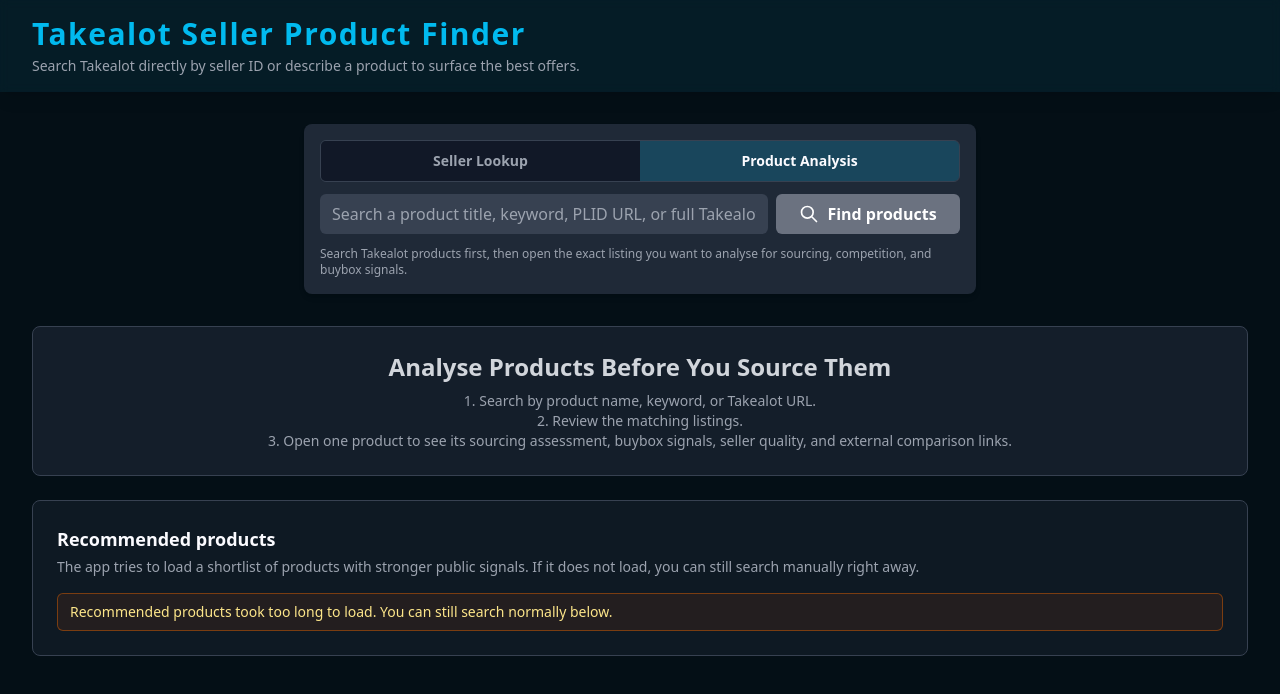
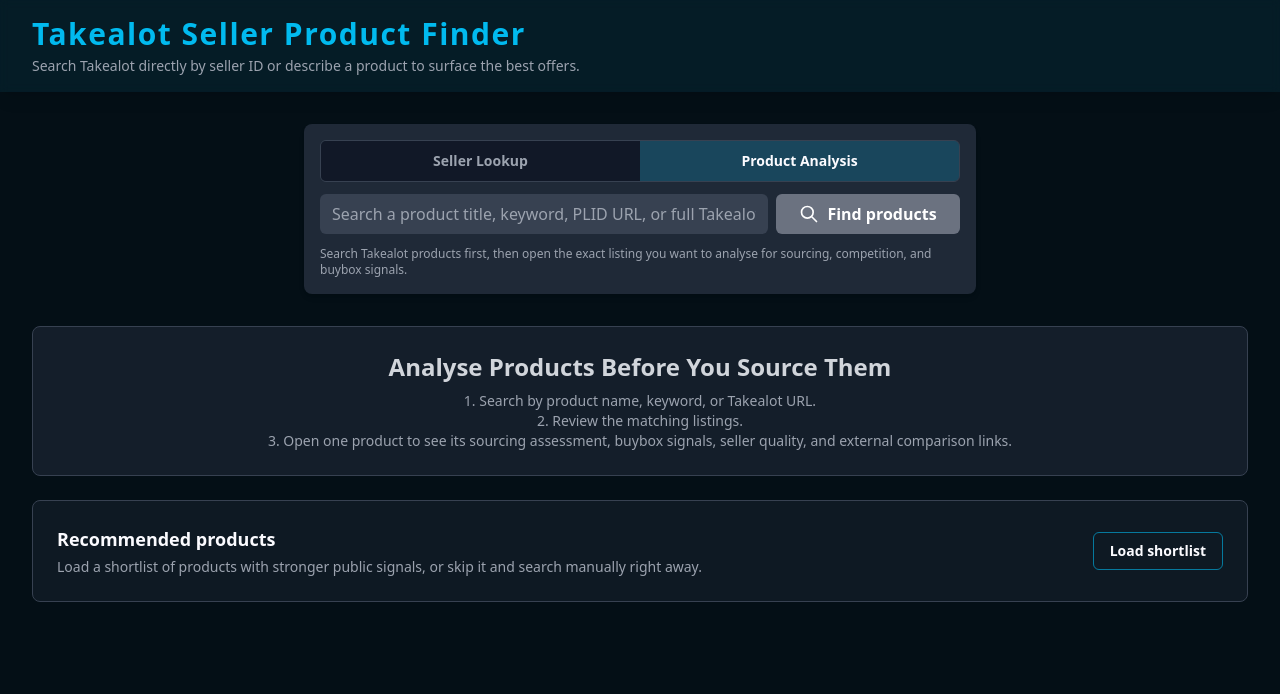
Before and after one commit to Jaun232/Takealot-Seller-Product-Finder, a React (Vite) app: page / in a window 1280 px wide. Both pictures are taken after a click on the button "Product Analysis". Shown: the top 694 px of the page. Built offline with nearby package versions, Linux system fonts and the light colour scheme; no server answers.

Commit message:
Make product shortlist manual

```diff
--- a/App.tsx
+++ b/App.tsx
@@ -74,40 +74,24 @@ const App: React.FC = () => {
     };
   }, [isProductModalOpen]);
 
-  useEffect(() => {
-    if (searchMode !== 'product' || hasSearchedOffers || discoveryProducts.length > 0 || isLoadingProductDiscovery) {
+  const handleLoadDiscoveryProducts = useCallback(async () => {
+    if (isLoadingProductDiscovery) {
       return;
     }
 
-    let isCancelled = false;
-
-    const loadOpportunities = async () => {
     setIsLoadingProductDiscovery(true);
     setProductDiscoveryError(null);
 
     try {
       const featured = await fetchProductOpportunities();
-        if (!isCancelled) {
       setDiscoveryProducts(featured);
-        }
     } catch (error) {
       console.error('Error loading product opportunities:', error);
-        if (!isCancelled) {
-          setProductDiscoveryError('Recommended products took too long to load. You can still search normally below.');
-        }
+      setProductDiscoveryError('Recommended products took too long to load. You can still search manually.');
     } finally {
-        if (!isCancelled) {
       setIsLoadingProductDiscovery(false);
     }
-      }
-    };
-
-    loadOpportunities();
-
-    return () => {
-      isCancelled = true;
-    };
-  }, [searchMode, hasSearchedOffers, discoveryProducts.length, isLoadingProductDiscovery]);
+  }, [isLoadingProductDiscovery]);
 
   const handleSellerSearch = useCallback(async (sellerId: string) => {
     if (!sellerId) return;
@@ -330,7 +314,7 @@ const App: React.FC = () => {
                   its full sourcing analysis.
                 </p>
               </div>
-              <p className="text-xs text-brand-cyan">Auto-loaded shortlist: {discoveryProducts.length} products</p>
+              <p className="text-xs text-brand-cyan">Shortlist loaded: {discoveryProducts.length} products</p>
             </div>
             <ProductGrid
               products={discoveryProducts}
@@ -371,16 +355,26 @@ const App: React.FC = () => {
             <div>
               <h3 className="text-lg font-semibold text-brand-light">Recommended products</h3>
               <p className="mt-1 text-sm text-gray-400">
-                The app tries to load a shortlist of products with stronger public signals. If it does not load,
-                you can still search manually right away.
+                Load a shortlist of products with stronger public signals, or skip it and search manually right away.
               </p>
             </div>
-            {isLoadingProductDiscovery && (
-              <div className="inline-flex items-center gap-3 text-sm text-brand-light">
+            <button
+              type="button"
+              onClick={handleLoadDiscoveryProducts}
+              disabled={isLoadingProductDiscovery}
+              className="inline-flex items-center justify-center rounded-md border border-brand-cyan/60 px-4 py-2 text-sm font-semibold text-brand-light transition-colors hover:bg-brand-cyan/20 disabled:cursor-not-allowed disabled:border-gray-600 disabled:text-gray-500"
+            >
+              {isLoadingProductDiscovery ? (
+                <>
                   <Spinner />
-                <span>Loading shortlist</span>
-              </div>
+                  <span className="ml-3">Loading shortlist</span>
+                </>
+              ) : discoveryProducts.length > 0 ? (
+                'Reload shortlist'
+              ) : (
+                'Load shortlist'
               )}
+            </button>
           </div>
           {productDiscoveryError && (
             <p className="mt-4 rounded-md border border-amber-700/60 bg-amber-900/20 px-3 py-2 text-sm text-amber-200">
```
Lines whose indentation alone changed are shown as unchanged.
